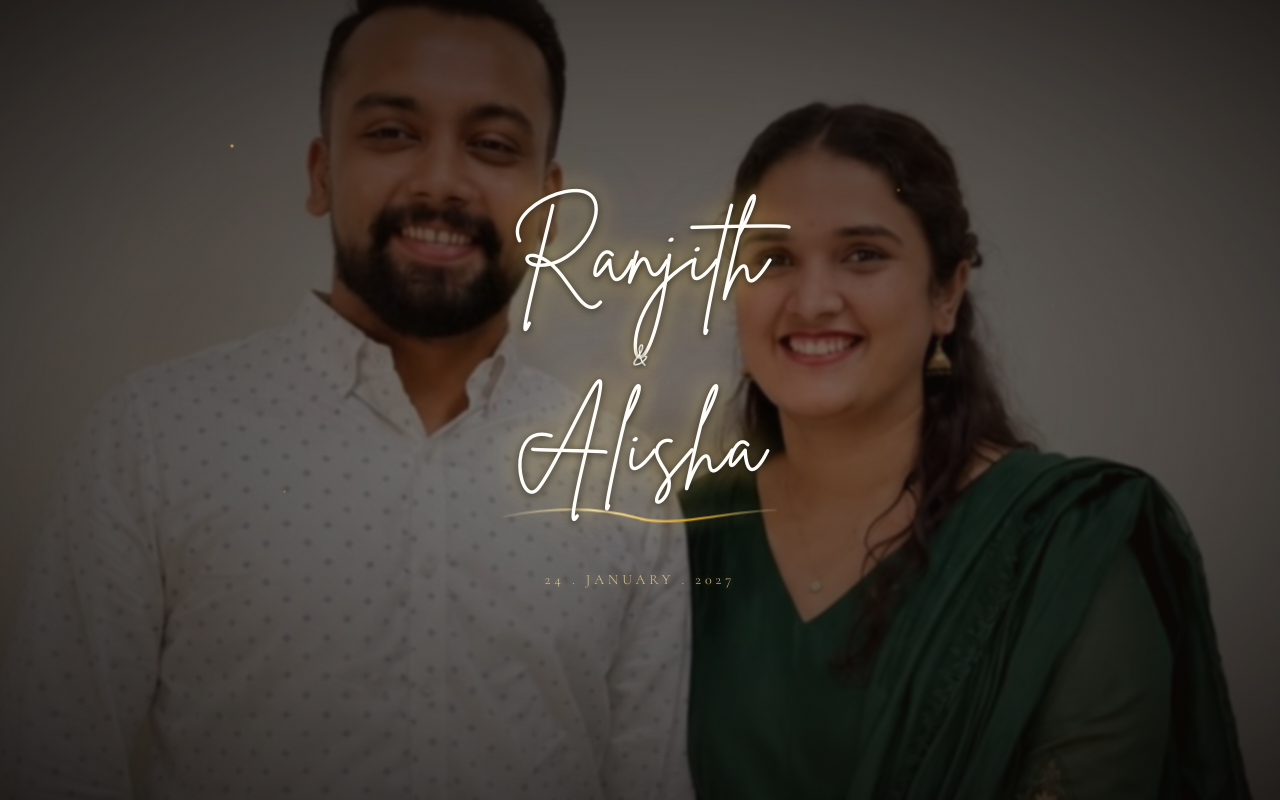
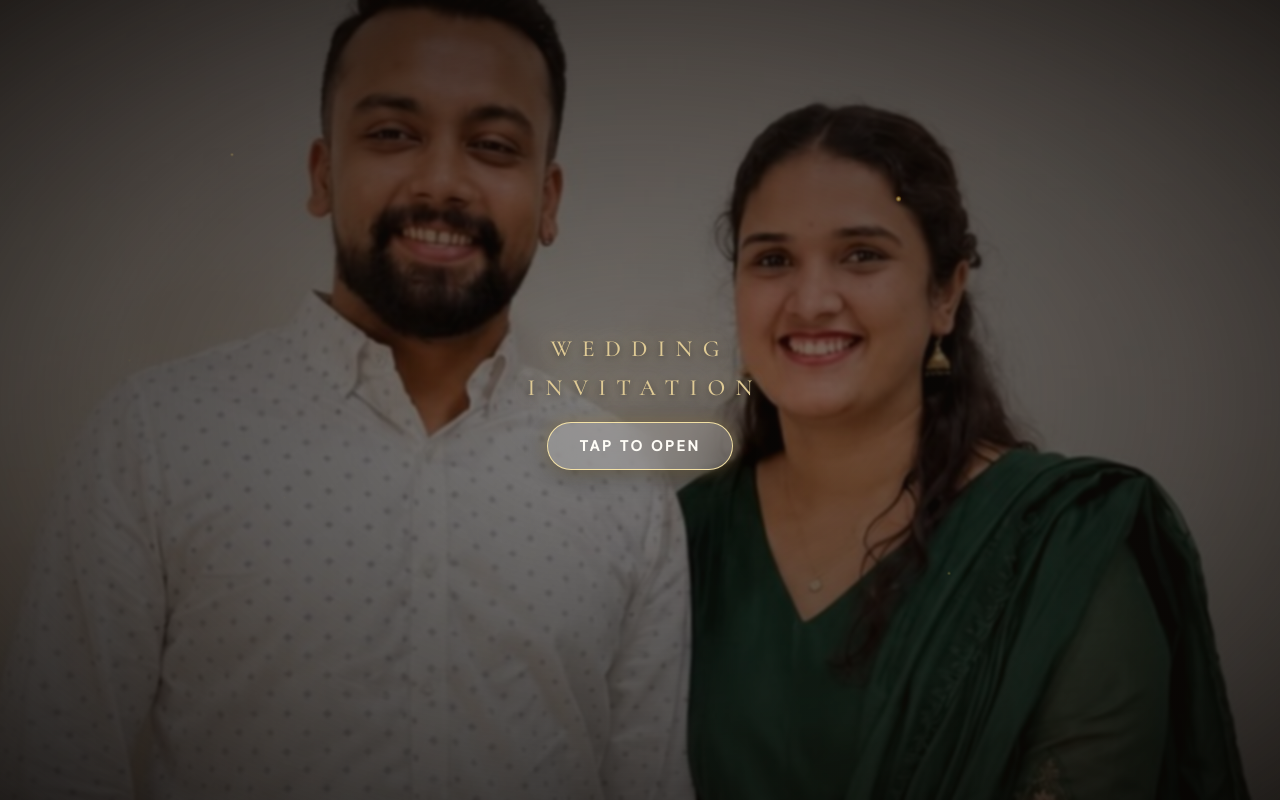
Before and after one commit to vsoftinvitations-ctrl/alisha-renjith, a website built with Vite: page index.html in a window 1280 px wide. Built offline with nearby package versions, Linux system fonts and the light colour scheme.

Commit message:
Restore Tap to Open button placed close to WEDDING INVITATION text

```diff
--- a/src/components/Preloader.js
+++ b/src/components/Preloader.js
@@ -63,7 +63,7 @@ export function renderPreloader(customConfig = {}) {
   const bgImg = customConfig.bgImage || BG_IMAGE_URL;
 
   return `
-    <div id="wedding-preloader" class="wedding-preloader preloader-animating" role="dialog" aria-modal="true" aria-label="Wedding Invitation Preloader">
+    <div id="wedding-preloader" class="wedding-preloader" role="dialog" aria-modal="true" aria-label="Wedding Invitation Preloader">
       <!-- Fullscreen Background Image with Ken Burns effect -->
       <div class="preloader-bg-media">
         <img src="${bgImg}" alt="${name1} &amp; ${name2}" class="preloader-bg-img" />
@@ -77,6 +77,19 @@ export function renderPreloader(customConfig = {}) {
         <span class="preloader-particle p4"></span>
         <span class="preloader-particle p5"></span>
         <span class="preloader-particle p6"></span>
+      </div>
+      <!-- Initial Gate: Center Tagline + Tap to Open Button placed close together -->
+      <div class="preloader-gate-wrapper" id="preloader-gate-wrapper">
+        <div class="preloader-gate-center">
+          <div class="preloader-gate-badge">
+            <span class="preloader-tagline">WEDDING INVITATION</span>
+          </div>
+          <div class="preloader-gate-bottom">
+            <button class="preloader-open-pill-btn" id="preloader-enter-btn" aria-label="Tap to Open Invitation">
+              <span>Tap to Open</span>
+            </button>
+          </div>
+        </div>
       </div>
       <!-- Center Handwriting Script Animation -->
       <div class="preloader-content" id="preloader-content-box">
@@ -126,7 +139,7 @@ export function initPreloader(onDismissCallback) {
     return;
   }
 
-  let stage = 'revealing';
+  let stage = 'waiting'; // 'waiting' | 'revealing' | 'dismissed'
   let autoDismissTimer = null;
 
   // Strict scroll lock on both html and body
@@ -136,8 +149,14 @@ export function initPreloader(onDismissCallback) {
   document.body.style.overflow = 'hidden';
   window.scrollTo(0, 0);
 
+  const enterBtn = document.getElementById('preloader-enter-btn');
+  const gateWrapper = document.getElementById('preloader-gate-wrapper');
+
   function preventScroll(e) {
     if (stage !== 'dismissed') {
+      if (enterBtn && (e.target === enterBtn || enterBtn.contains(e.target))) {
+        return;
+      }
       if (e.cancelable) {
         e.preventDefault();
       }
@@ -153,21 +172,14 @@ export function initPreloader(onDismissCallback) {
     document.fonts.load('48px "Brittany Signature"').catch(() => { });
   }
 
-  // 1. Play music immediately on load
+  function handleTapToOpen() {
+    if (stage !== 'waiting') return;
+    stage = 'revealing';
+
+    // 1. Play music immediately on user gesture
     playMusic();
 
-  // Resume music on user interaction if restricted by browser autoplay policy
-  const resumeMusicOnGesture = () => {
-    playMusic();
-    window.removeEventListener('click', resumeMusicOnGesture);
-    window.removeEventListener('touchstart', resumeMusicOnGesture);
-    window.removeEventListener('scroll', resumeMusicOnGesture);
-  };
-  window.addEventListener('click', resumeMusicOnGesture, { once: true });
-  window.addEventListener('touchstart', resumeMusicOnGesture, { once: true });
-  window.addEventListener('scroll', resumeMusicOnGesture, { once: true });
-
-  // 2. Start handwriting animation immediately on load
+    // 2. Start handwriting animation
     preloader.classList.add('preloader-animating');
 
     // 3. Shimmer sweep after writing finishes (4.8s)
@@ -183,19 +195,20 @@ export function initPreloader(onDismissCallback) {
       }
     }, 4800);
 
-  // 4. Smooth reveal of the invitation page after animation
+    // 4. Smooth reveal of the invitation page after animation (6.8s)
     autoDismissTimer = setTimeout(() => {
       dismissPreloader();
     }, 6800);
 
-  // Tapping anywhere on the screen skips immediately to invitation
-  preloader.style.cursor = 'pointer';
+    // Allow tapping anywhere on screen during revealing stage to skip immediately
+    setTimeout(() => {
       preloader.addEventListener('click', () => {
+        if (stage === 'revealing') {
           dismissPreloader();
-  });
-  preloader.addEventListener('touchend', () => {
-    dismissPreloader();
-  }, { passive: true });
+        }
+      }, { once: true });
+    }, 1500);
+  }
 
   function dismissPreloader() {
     if (stage === 'dismissed') return;
@@ -226,4 +239,33 @@ export function initPreloader(onDismissCallback) {
       preloader.setAttribute('aria-hidden', 'true');
     }, 1250);
   }
+
+  let triggered = false;
+  function triggerOpen(e) {
+    if (triggered || stage !== 'waiting') return;
+    triggered = true;
+    if (e) {
+      if (e.cancelable) e.preventDefault();
+      e.stopPropagation();
     }
+    handleTapToOpen();
+  }
+
+  if (enterBtn) {
+    enterBtn.addEventListener('click', triggerOpen);
+    enterBtn.addEventListener('touchend', triggerOpen, { passive: false });
+    enterBtn.addEventListener('pointerup', triggerOpen);
+    enterBtn.addEventListener('keydown', (e) => {
+      if (e.key === 'Enter' || e.key === ' ') triggerOpen(e);
+    });
+  }
+
+  if (gateWrapper) {
+    gateWrapper.addEventListener('click', (e) => {
+      triggerOpen(e);
+    });
+    gateWrapper.addEventListener('touchend', (e) => {
+      triggerOpen(e);
+    }, { passive: true });
+  }
+}
--- a/src/style.css
+++ b/src/style.css
@@ -448,7 +448,7 @@ body.preloader-active #app>*:not(#wedding-preloader) {
   }
 }
 
-/* Gate Wrapper & Button (Legacy/Unused) */
+/* Tap to Open Gate Wrapper & Button */
 .preloader-gate-wrapper {
   position: absolute;
   top: 0;
@@ -496,7 +496,7 @@ body.preloader-active #app>*:not(#wedding-preloader) {
 }
 
 .preloader-gate-bottom {
-  margin-top: clamp(28px, 5.5vh, 48px);
+  margin-top: clamp(10px, 2vh, 14px);
   display: flex;
   align-items: center;
   justify-content: center;
```
Lines whose indentation alone changed are shown as unchanged.
